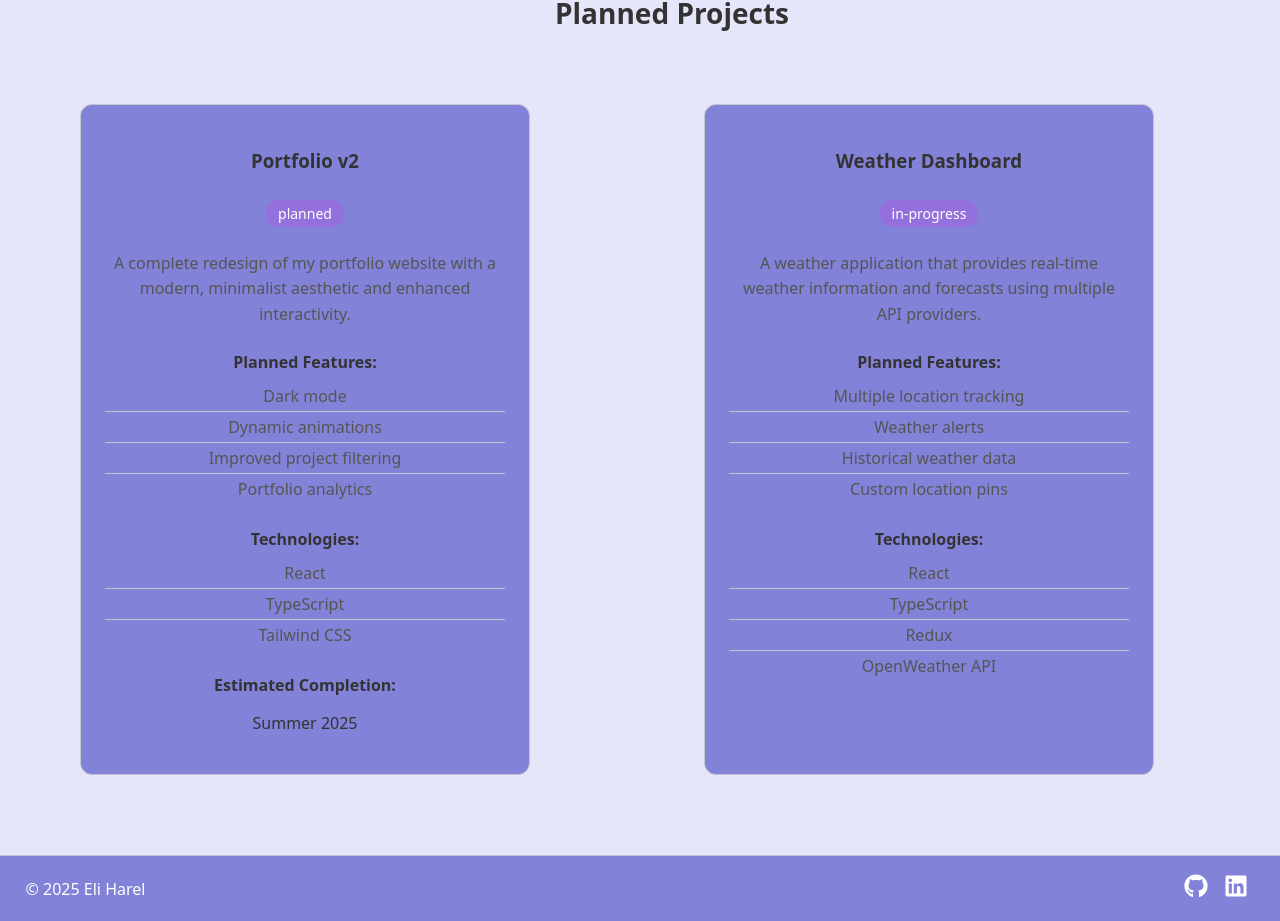
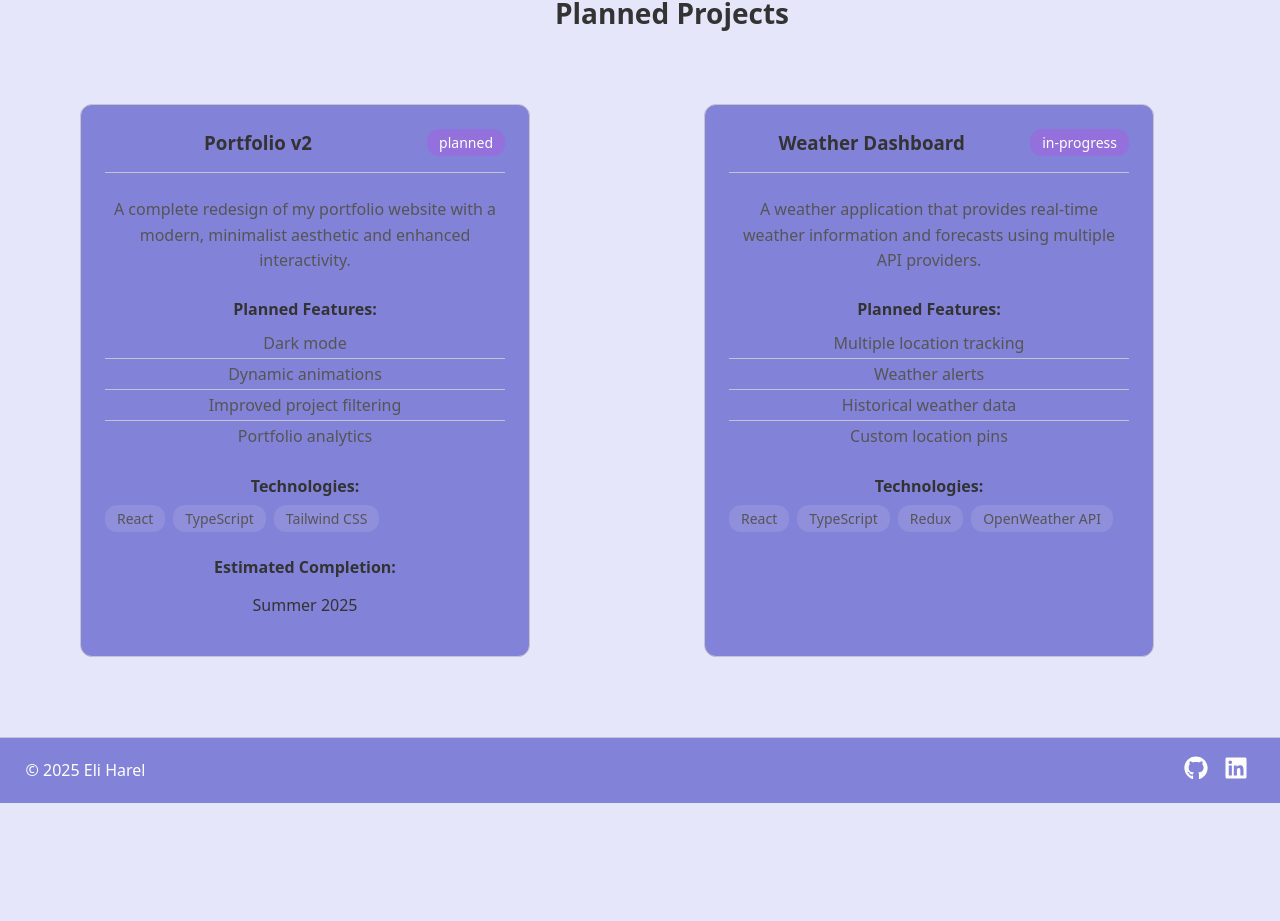
Before and after one commit to eharel/portfolio, a React (Vite) app: page /projects in a window 1280 px wide. Shown: the part 540-1461 px from the top of the page. After the commit the page ends 1343 px from the top, so only its background shows below. Built offline with nearby package versions, Linux system fonts and the light colour scheme; no server answers.

Commit message:
Refine planned project card

```diff
--- a/src/components/PlannedProjectCard.module.css
+++ b/src/components/PlannedProjectCard.module.css
@@ -15,19 +15,36 @@
   box-shadow: 0 4px 6px rgba(0, 0, 0, 0.1);
 }
 
+.header {
+  display: flex;
+  align-items: center;
+  gap: 1rem;
+  margin-bottom: 1.5rem;
+  padding-bottom: 1rem;
+  border-bottom: 1px solid var(--border-color);
+}
+
+.header h3 {
+  margin: 0;
+  flex: 1;
+}
+
 .statusBadge {
   background-color: var(--accent);
   color: white;
   padding: 0.25rem 0.75rem;
   border-radius: 12px;
   font-size: 0.875rem;
-  margin: 0.5rem 0;
   display: inline-block;
+}
+
+.content {
+  margin-top: 1rem;
 }
 
 .description {
   color: var(--text-secondary);
-  margin: 1rem 0;
+  margin-bottom: 1.5rem;
   line-height: 1.6;
 }
 
@@ -43,20 +60,35 @@ h4 {
   margin-bottom: 0.5rem;
 }
 
-ul {
+.features ul {
   list-style: none;
   padding: 0;
   margin: 0;
 }
 
-ul li {
+.features ul li {
   color: var(--text-secondary);
   padding: 0.25rem 0;
   border-bottom: 1px solid var(--border-color);
 }
 
-ul li:last-child {
+.features ul li:last-child {
   border-bottom: none;
+}
+
+.techTags {
+  display: flex;
+  flex-wrap: wrap;
+  gap: 0.5rem;
+  margin-top: 0.5rem;
+}
+
+.techTag {
+  background-color: rgba(255, 255, 255, 0.1);
+  padding: 0.25rem 0.75rem;
+  border-radius: 12px;
+  color: var(--text-secondary);
+  font-size: 0.875rem;
 }
 
 @media (max-width: 768px) {
@@ -64,4 +96,11 @@ ul li:last-child {
     max-width: 100%;
     margin: 1rem 0;
   }
+
+  .header {
+    flex-direction: column;
+    align-items: flex-start;
+    gap: 0.5rem;
+    padding-bottom: 0.75rem;
+  }
 }
--- a/src/components/PlannedProjectCard.tsx
+++ b/src/components/PlannedProjectCard.tsx
@@ -9,8 +9,11 @@ interface PlannedProjectCardProps {
 export default function PlannedProjectCard({ project }: PlannedProjectCardProps) {
   return (
     <div className={styles.plannedProjectCard}>
+      <div className={styles.header}>
         <h3>{project.title}</h3>
         <div className={styles.statusBadge}>{project.status}</div>
+      </div>
+      <div className={styles.content}>
         <p className={styles.description}>{project.description}</p>
 
         <div className={styles.features}>
@@ -25,11 +28,11 @@ export default function PlannedProjectCard({ project }: PlannedProjectCardProps)
         {project.technologies.length > 0 && (
           <div className={styles.technologies}>
             <h4>Technologies:</h4>
-          <ul>
+            <div className={styles.techTags}>
               {project.technologies.map((tech, index) => (
-              <li key={index}>{tech}</li>
+                <span key={index} className={styles.techTag}>{tech}</span>
               ))}
-          </ul>
+            </div>
           </div>
         )}
 
@@ -40,5 +43,6 @@ export default function PlannedProjectCard({ project }: PlannedProjectCardProps)
           </div>
         )}
       </div>
+    </div>
   );
 }
```
Lines whose indentation alone changed are shown as unchanged.
